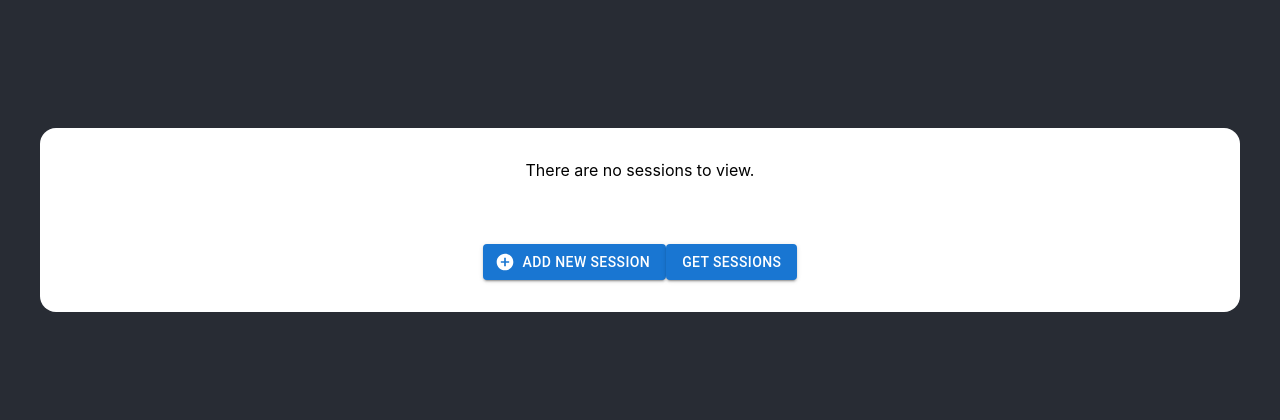
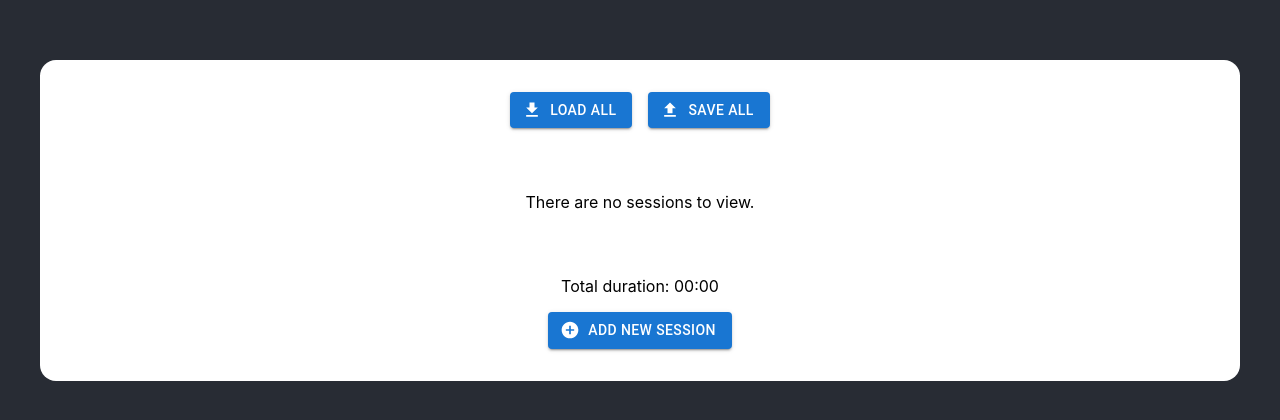
Before and after one commit to ChutneyCheeseball/streaming-sessions, a React (Create React App) app in the folder front-end/: page / in a window 1280 px wide. Shown: the part 180-600 px from the top of the page. Built offline with nearby package versions, Linux system fonts and the light colour scheme.

Commit message:
Implemented getTotalDuration on Sessions

```diff
--- /dev/null
+++ b/front-end/src/API/db.ts
@@ -0,0 +1,42 @@
+import axios from "axios";
+import { Sessions } from "../classes/Sessions";
+import { Session } from "../classes/Session";
+
+export const getSessions = async () => {
+  try {
+    const response = await axios.get("http://localhost:3001/sessions");
+    let newSessions = new Sessions();
+    if (response.status === 200) {
+      for (let s of response.data) {
+        newSessions.addNew(s.id, s.start, s.end);
+      }
+      return newSessions;
+    }
+  } catch (e) {
+    console.log("Oh no");
+  }
+  return null;
+};
+
+export const postSession = async (session: Session) => {
+  try {
+    const response = await axios.post(
+      "http://localhost:3001/sessions",
+      session
+    );
+    console.log(response.status);
+  } catch (e) {
+    console.log("Oh no");
+  }
+};
+
+export const deleteSession = async (session: Session) => {
+  try {
+    const response = await axios.delete(
+      `http://localhost:3001/sessions/${session.id}`
+    );
+    console.log(response.status);
+  } catch (e) {
+    console.log("Oh no");
+  }
+};
--- a/front-end/src/App.tsx
+++ b/front-end/src/App.tsx
@@ -1,33 +1,31 @@
 import "./App.css";
-import { useEffect, useState } from "react";
+import { useState } from "react";
 import { Session } from "./classes/Session";
 import { Sessions } from "./classes/Sessions";
-import { Button, Container, Stack } from "@mui/material";
+import { Button, Container } from "@mui/material";
 import { SessionDialog } from "./components/SessionDialog";
 import AddCircleIcon from "@mui/icons-material/AddCircle";
 import { SessionList } from "./components/SessionList";
-import axios from "axios";
 
-function App() {
+import { deleteSession, getSessions, postSession } from "./API/db";
+import { LoadSaveButtons } from "./components/LoadSaveButtons";
+
+// =================================================================================================
+// Main Front-End App
+// =================================================================================================
+
+export const App = () => {
+  // ---------------------------------------------------------------------------
+  // Hooks
+  // ---------------------------------------------------------------------------
+
   const [sessions, setSessions] = useState(new Sessions());
   const [activeSession, setActiveSession] = useState<Session | null>(null);
   const [showSessionDialog, setShowSessionDialog] = useState(false);
 
-  const saveSession = (session: Session) => {
-    const newSessions = new Sessions(sessions.list);
-    newSessions.add(session);
-    setSessions(newSessions);
-    setShowSessionDialog(false);
-    postSession(session);
-  };
-
-  // useEffect(() => {
-  //   let newSessions = new Sessions();
-  //   for (let s of testSessions) {
-  //     newSessions.addNew(s.id, s.start, s.end);
-  //   }
-  //   setSessions(newSessions);
-  // }, []);
+  // ---------------------------------------------------------------------------
+  // Manipulating Sessions
+  // ---------------------------------------------------------------------------
 
   const handleAddSession = () => {
     setActiveSession(null);
@@ -40,45 +38,46 @@ function App() {
   };
 
   const handleDeleteSession = (session: Session) => {
-    const newSessions = new Sessions(sessions.list.filter((s) => s.id !== session.id));
+    const newSessions = new Sessions(
+      sessions.list.filter((s) => s.id !== session.id)
+    );
     setSessions(newSessions);
     deleteSession(session);
   };
 
-  const getSessions = async () => {
-    try {
-      const response = await axios.get("http://localhost:3001/sessions");
-      if (response.status === 200) {
-        let newSessions = new Sessions();
-        for (let s of response.data) {
-          newSessions.addNew(s.id, s.start, s.end);
-        }
-        setSessions(newSessions);
-      } else {
-        console.log("Oh no");
-      }
-    } catch (e) {
+  const saveSession = (session: Session) => {
+    const newSessions = new Sessions(sessions.list);
+    newSessions.add(session);
+    setSessions(newSessions);
+    setShowSessionDialog(false);
+    postSession(session);
+  };
+
+  // ---------------------------------------------------------------------------
+  // Load/Save Buttons
+  // ---------------------------------------------------------------------------
+
+  const loadSessions = async () => {
+    const newSessions = await getSessions();
+    if (newSessions !== null) {
+      setSessions(newSessions);
+    } else {
       console.log("Oh no");
     }
   };
 
-  const postSession = async (session: Session) => {
-    try {
-      const response = await axios.post("http://localhost:3001/sessions", session);
-      console.log(response.status);
-    } catch (e) {
-      console.log("Oh no");
+  // I didn't implement posting multiple at once
+  // Send one at a time
+  const saveSessions = async () => {
+    const toSave = [...sessions.list];
+    for (let s of toSave) {
+      await postSession(s);
     }
   };
 
-  const deleteSession = async (session: Session) => {
-    try {
-      const response = await axios.delete(`http://localhost:3001/sessions/${session.id}`);
-      console.log(response.status);
-    } catch (e) {
-      console.log("Oh no");
-    }
-  };
+  // ---------------------------------------------------------------------------
+  // Main Render
+  // ---------------------------------------------------------------------------
 
   return (
     <div className="App">
@@ -90,17 +89,25 @@ function App() {
           handleSave={saveSession}
         ></SessionDialog>
       )}
-      <Container maxWidth="lg" style={{ backgroundColor: "white", padding: 32, borderRadius: 16 }}>
-        <SessionList sessions={sessions} onEdit={handleEditSession} onDelete={handleDeleteSession} />
-        <Button variant="contained" color="primary" startIcon={<AddCircleIcon />} onClick={handleAddSession}>
+      <Container
+        maxWidth="lg"
+        style={{ backgroundColor: "white", padding: 32, borderRadius: 16 }}
+      >
+        <LoadSaveButtons loadAll={loadSessions} saveAll={saveSessions} />
+        <SessionList
+          sessions={sessions}
+          onEdit={handleEditSession}
+          onDelete={handleDeleteSession}
+        />
+        <Button
+          variant="contained"
+          color="primary"
+          startIcon={<AddCircleIcon />}
+          onClick={handleAddSession}
+        >
           Add New Session
-        </Button>
-        <Button variant="contained" color="primary" onClick={getSessions}>
-          GET Sessions
         </Button>
       </Container>
     </div>
   );
-}
-
-export default App;
+};
--- a/front-end/src/classes/Session.ts
+++ b/front-end/src/classes/Session.ts
@@ -1,6 +1,6 @@
-// =============================================================================
+// =================================================================================================
 // Single session, with id, start and end
-// =============================================================================
+// =================================================================================================
 
 export class Session {
   private _id: string;
--- a/front-end/src/classes/Sessions.ts
+++ b/front-end/src/classes/Sessions.ts
@@ -1,8 +1,8 @@
 import { Session } from "./Session";
 
-// =============================================================================
+// =================================================================================================
 // List of sessions
-// =============================================================================
+// =================================================================================================
 
 export class Sessions {
   private _sessions: Session[];
@@ -54,4 +54,41 @@ export class Sessions {
   isEmpty() {
     return this._sessions.length === 0;
   }
+
+  getTotalDuration() {
+    // Nothing to do
+    if (this.isEmpty()) {
+      return 0;
+    }
+
+    // We only want the start and end times, and we want them sorted
+    // with the earliest starting ones appearing first
+    const intervals = [
+      ...this._sessions.map((session) => ({
+        start: session.start,
+        end: session.end,
+      })),
+    ].sort((a, b) => a.start - b.start);
+    // First interval is first entry in our result set
+    const merged = [intervals[0]];
+    // Check the others
+    for (let i = 1; i < intervals.length; i++) {
+      const lastMerged = merged[merged.length - 1]; // The last one merged
+      const current = intervals[i]; // The one we will compare it to
+      // Check if overlap occurrs
+      if (current.start <= lastMerged.end) {
+        // Merge to latest ending
+        lastMerged.end = Math.max(current.end, lastMerged.end);
+      } else {
+        // Unmerged result added to set
+        merged.push(current);
+      }
+    }
+
+    let duration = 0;
+    for (let m of merged) {
+      duration += m.end - m.start;
+    }
+    return duration;
+  }
 }
--- /dev/null
+++ b/front-end/src/components/LoadSaveButtons.tsx
@@ -0,0 +1,39 @@
+import { Stack, Button } from "@mui/material";
+import DownloadIcon from "@mui/icons-material/Download";
+import UploadIcon from "@mui/icons-material/Upload";
+
+// =================================================================================================
+// Buttons for Loading/Saving sessions from/to DB
+// =================================================================================================
+
+export const LoadSaveButtons = (props: {
+  loadAll: () => void;
+  saveAll: () => void;
+}) => {
+  const { loadAll, saveAll } = props;
+  return (
+    <Stack
+      direction="row"
+      spacing={2}
+      justifyContent="center"
+      style={{ marginBottom: 32 }}
+    >
+      <Button
+        variant="contained"
+        color="primary"
+        onClick={loadAll}
+        startIcon={<DownloadIcon />}
+      >
+        Load All
+      </Button>
+      <Button
+        variant="contained"
+        color="primary"
+        onClick={saveAll}
+        startIcon={<UploadIcon />}
+      >
+        Save All
+      </Button>
+    </Stack>
+  );
+};
--- a/front-end/src/components/SessionList.tsx
+++ b/front-end/src/components/SessionList.tsx
@@ -4,6 +4,10 @@ import EditIcon from "@mui/icons-material/Edit";
 import DeleteForeverIcon from "@mui/icons-material/DeleteForever";
 import { Session } from "../classes/Session";
 import { formatToTime } from "./SessionDialog";
+
+// =================================================================================================
+// SessionList component
+// =================================================================================================
 
 export const SessionList = (props: {
   sessions: Sessions;
@@ -12,7 +16,8 @@ export const SessionList = (props: {
 }) => {
   const { sessions, onEdit, onDelete } = props;
   return (
-    <Stack spacing={4} marginBottom={8}>
+    <>
+      <Stack spacing={4} marginBottom={8} marginTop={8}>
         {sessions.isEmpty()
           ? "There are no sessions to view."
           : sessions.list.map((session) => (
@@ -25,7 +30,10 @@ export const SessionList = (props: {
                   valueLabelFormat={formatToTime}
                   style={{ marginRight: 24 }}
                   marks={[
-                  { value: session.start, label: formatToTime(session.start) },
+                    {
+                      value: session.start,
+                      label: formatToTime(session.start),
+                    },
                     { value: session.end, label: formatToTime(session.end) },
                   ]}
                 />
@@ -52,5 +60,7 @@ export const SessionList = (props: {
               </Stack>
             ))}
       </Stack>
+      <p>Total duration: {formatToTime(sessions.getTotalDuration())}</p>
+    </>
   );
 };
--- a/front-end/src/reportWebVitals.ts
+++ /dev/null
@@ -1,15 +0,0 @@
-import { ReportHandler } from 'web-vitals';
-
-const reportWebVitals = (onPerfEntry?: ReportHandler) => {
-  if (onPerfEntry && onPerfEntry instanceof Function) {
-    import('web-vitals').then(({ getCLS, getFID, getFCP, getLCP, getTTFB }) => {
-      getCLS(onPerfEntry);
-      getFID(onPerfEntry);
-      getFCP(onPerfEntry);
-      getLCP(onPerfEntry);
-      getTTFB(onPerfEntry);
-    });
-  }
-};
-
-export default reportWebVitals;
```
Also changed, not shown: front-end/src/components/SessionDialog.tsx (+11 -7 lines), front-end/src/index.tsx (+5 -11 lines), front-end/src/setupTests.ts (deleted, +0 -5 lines), 1 other file (tests, documents, lock files or other folders). Lines whose indentation alone changed are shown as unchanged.
